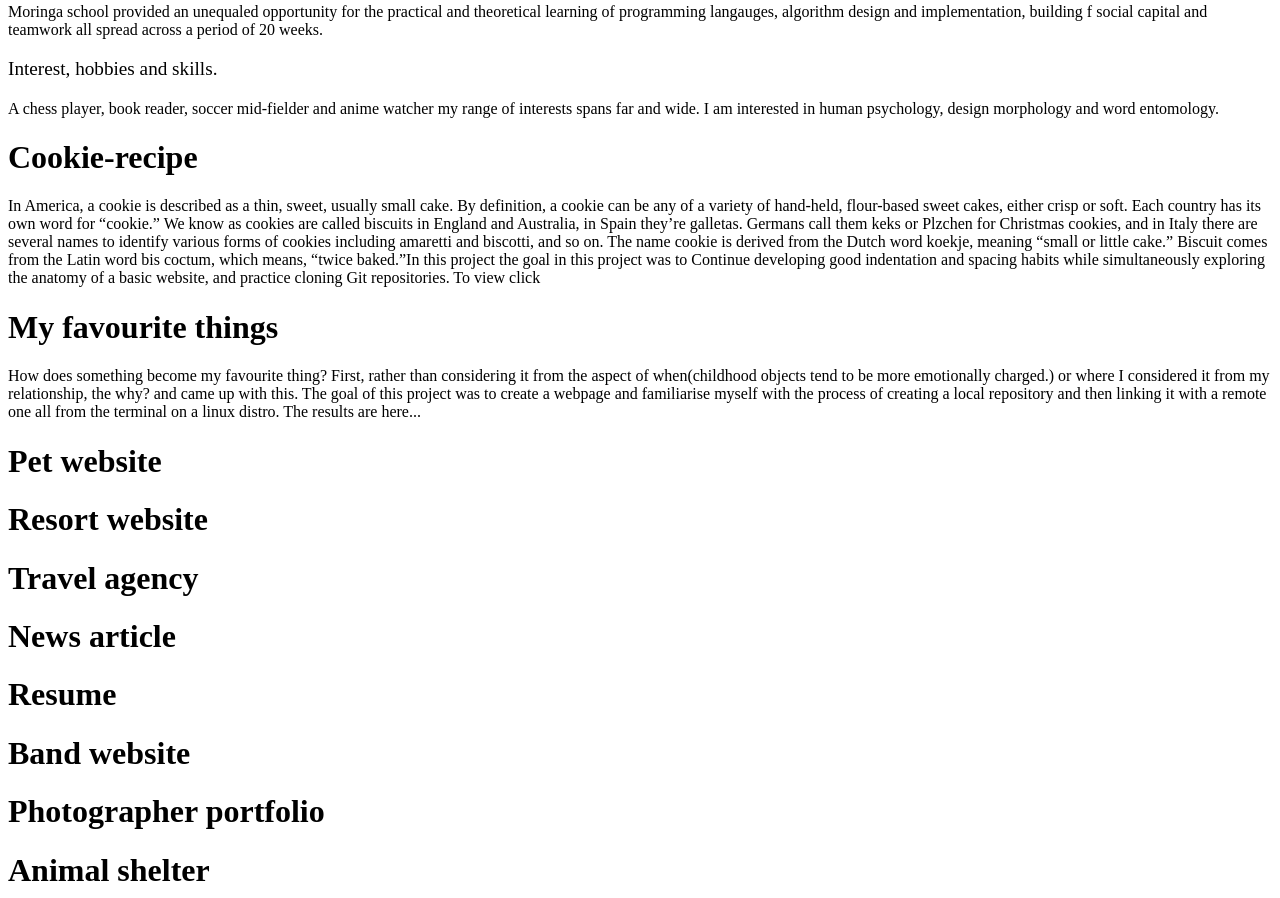
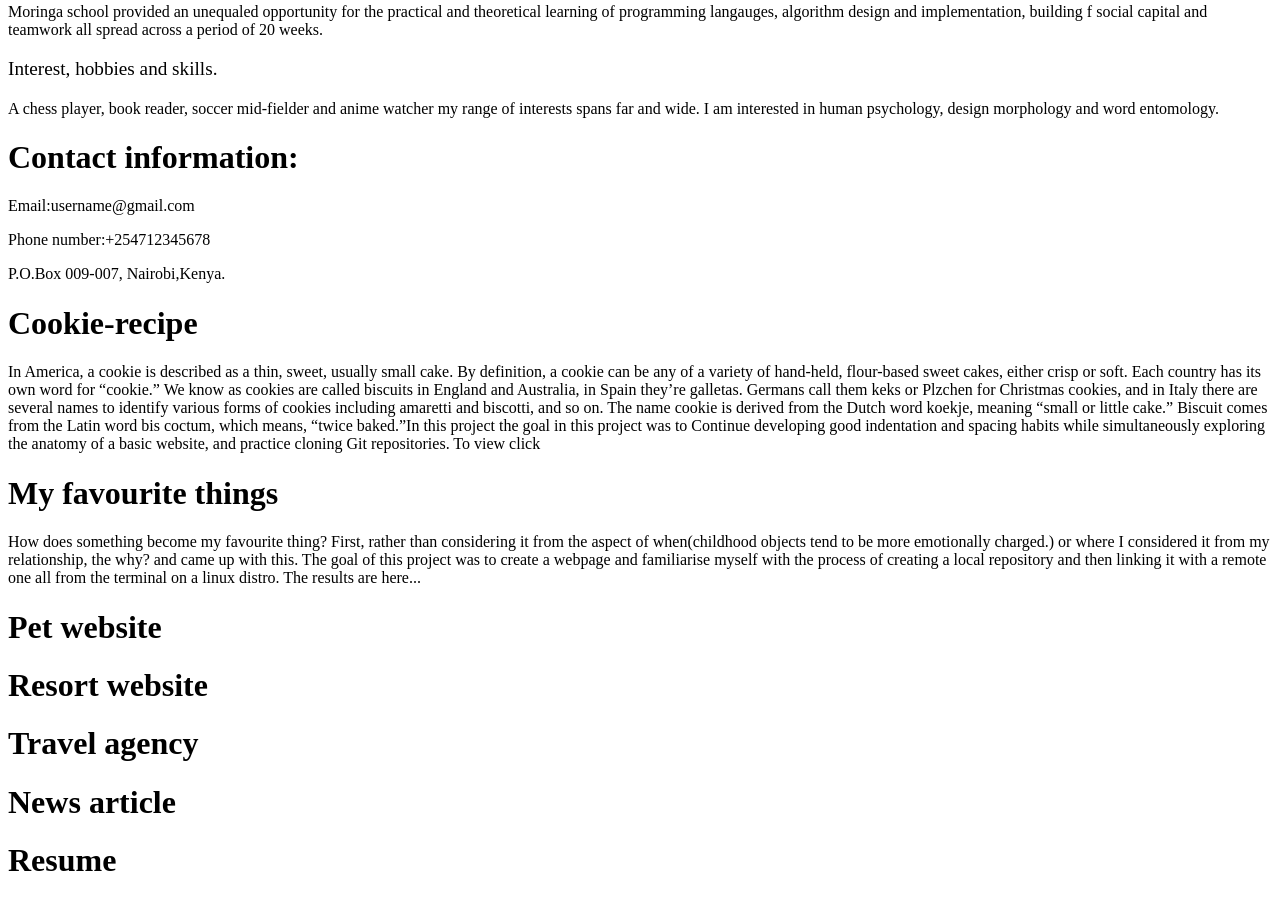
Before and after one commit to Kanashi-Senshi/portfolio, a plain HTML site: page portfolio.html in a window 1280 px wide. Shown: the part 1306-2204 px from the top of the page. Drawn offline with Linux system fonts and the light colour scheme.

Commit message:
Adds a contact information section.

```diff
--- a/portfolio.html
+++ b/portfolio.html
@@ -31,6 +31,12 @@
         <p class="heading">Interest, hobbies and skills.</p>
         <p> A chess player, book reader, soccer mid-fielder and anime watcher my range of interests spans far and wide. I am interested in human psychology, design morphology and word entomology.</p>
       </div>
+      <div class="contact-info">
+        <h1>Contact information:</h1>
+        <p>Email:username@gmail.com</p>
+        <p>Phone number:+254712345678</p>
+        <p>P.O.Box 009-007, Nairobi,Kenya.</p>
+      </div>
       <div class="projects">
         <!--Project-->
           <h1>Cookie-recipe</h1>
```
